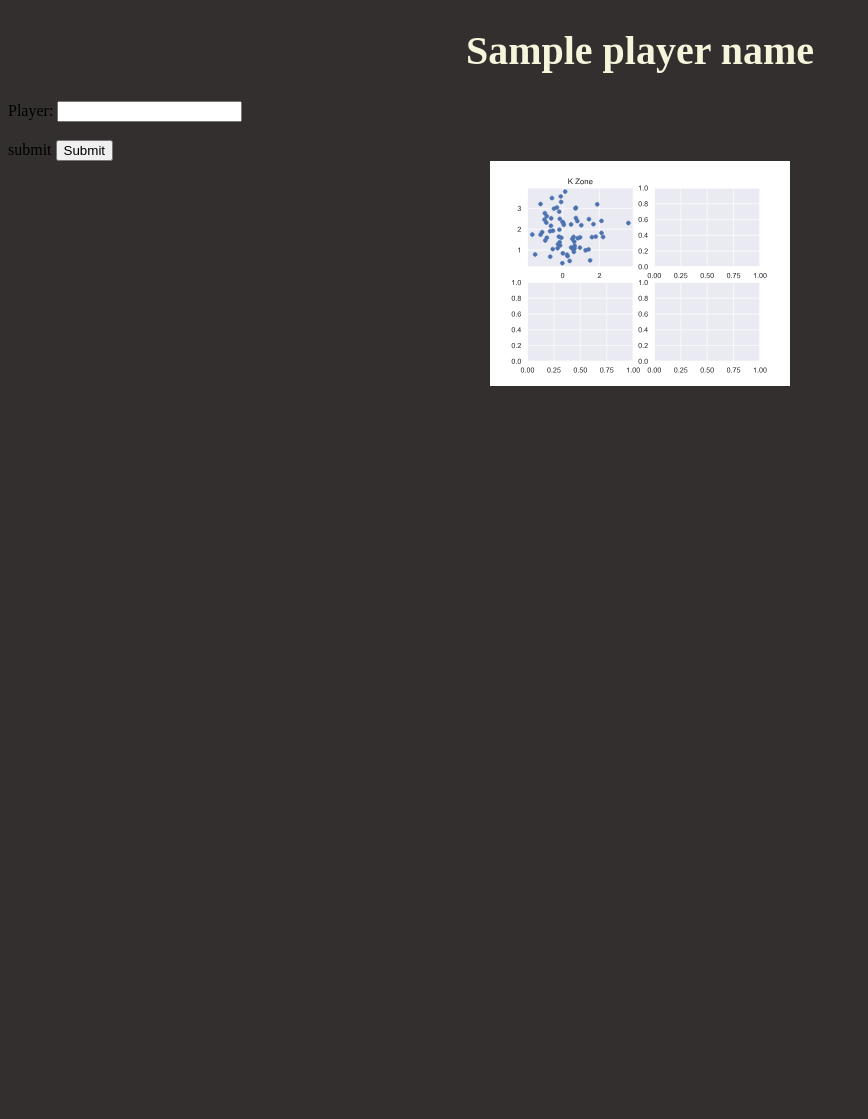
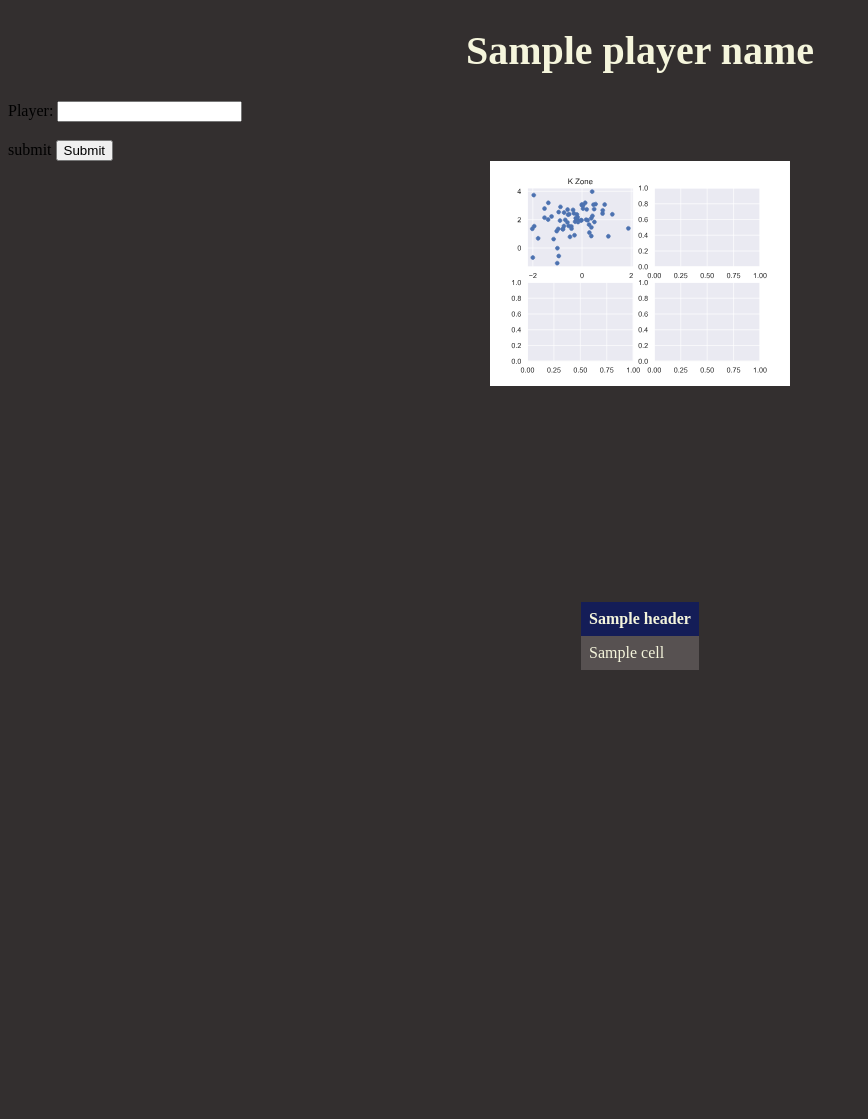
Before and after one commit to Jensen-holm/Brewers-Screen-Pjt, a Flask app: template templates/player_result.html in a window 1280 px wide. Shown: the part 58-1177 px from the top of the page, without its empty margins (0-868 px from the left). Before the commit the page ends 444 px from the top, so only its background shows below. Run offline with Flask 2, Linux system fonts and the light colour scheme; the template is opened without the code that fills it: most values are stand-ins (such as "Sample title", 1, 10 or a date in 2020).

Commit message:
got the players subset df displaying on their results page

```diff
--- a/app.py
+++ b/app.py
@@ -31,12 +31,15 @@ def plot_page():
 
     if request.method == "POST":
         player_name = request.form["fname"]
-        plot(tbl.subset_pitcher(player_name))
+        plyr_tbl = tbl.subset_pitcher(player_name)
+        plot(plyr_tbl)
 
     # then the html will render the saved plot
     return render_template(
         "player_result.html",
-        player_name=player_name
+        player_name=player_name,
+        headers=plyr_tbl.columns,
+        data=tbl.subset_pitcher(player_name).to_numpy()
     )
 
 
--- a/templates/player_result.html
+++ b/templates/player_result.html
@@ -41,6 +41,35 @@
         </div>
 
 
+        <! Show the subset of the players data after the graphs`>
+        <div class="content-table center">
+
+            <table class="content-table center table-sortable sticky">
+                <!columns>
+                    <thead>
+                        <tr>
+                            {% for header in headers %}
+                            <th onclick=sortTable()>{{ header }}</th>
+                            {% endfor %}
+                        </tr>
+                    </thead>
+                    <tbody>
+                        <!rows of data>
+                            {% for row in data %}
+                            <tr>
+                                {% for cell in row %}
+                                <td>
+                                    {{ cell }}
+                                </td>
+                                {% endfor %}
+                            </tr>
+                            {% endfor %}
+                    </tbody>
+            </table>
+
+        </div>
+
+
         <!Pre loader function>
             <script>
                 function pre_loader() {
```
Also changed, not shown: static/plots/player_result_plot.svg.
